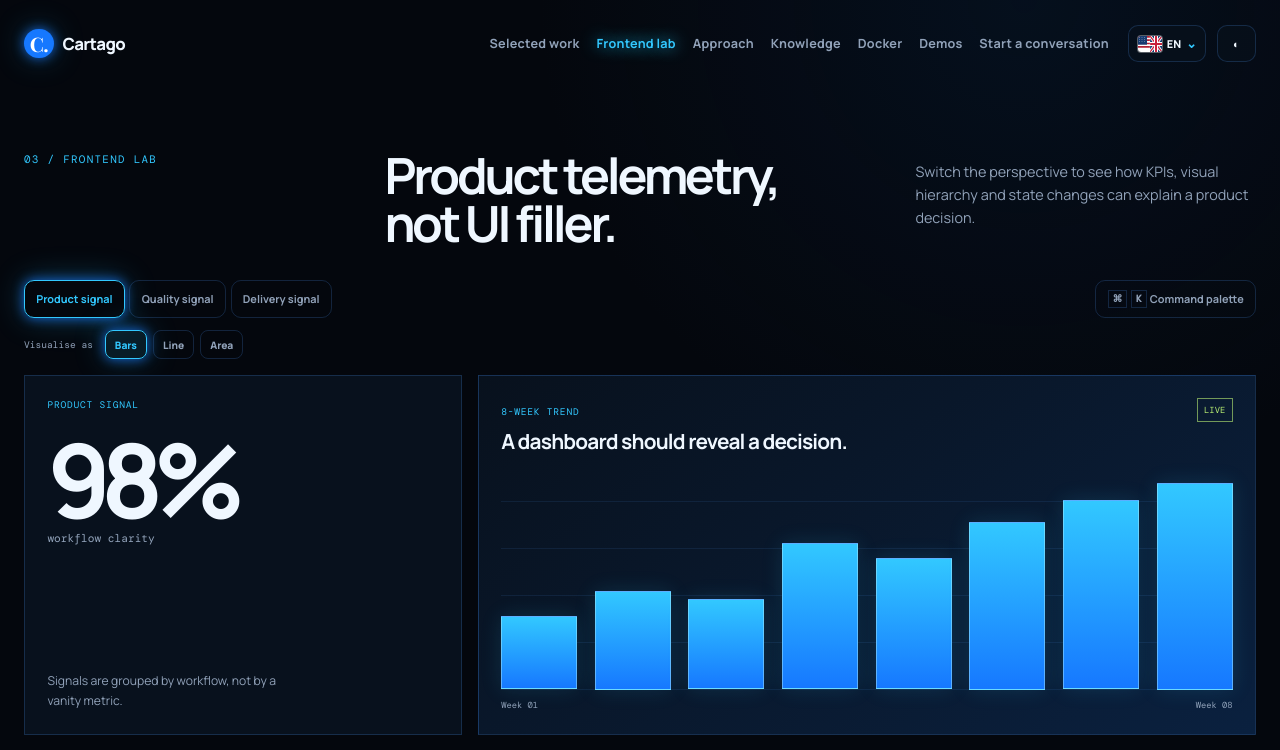
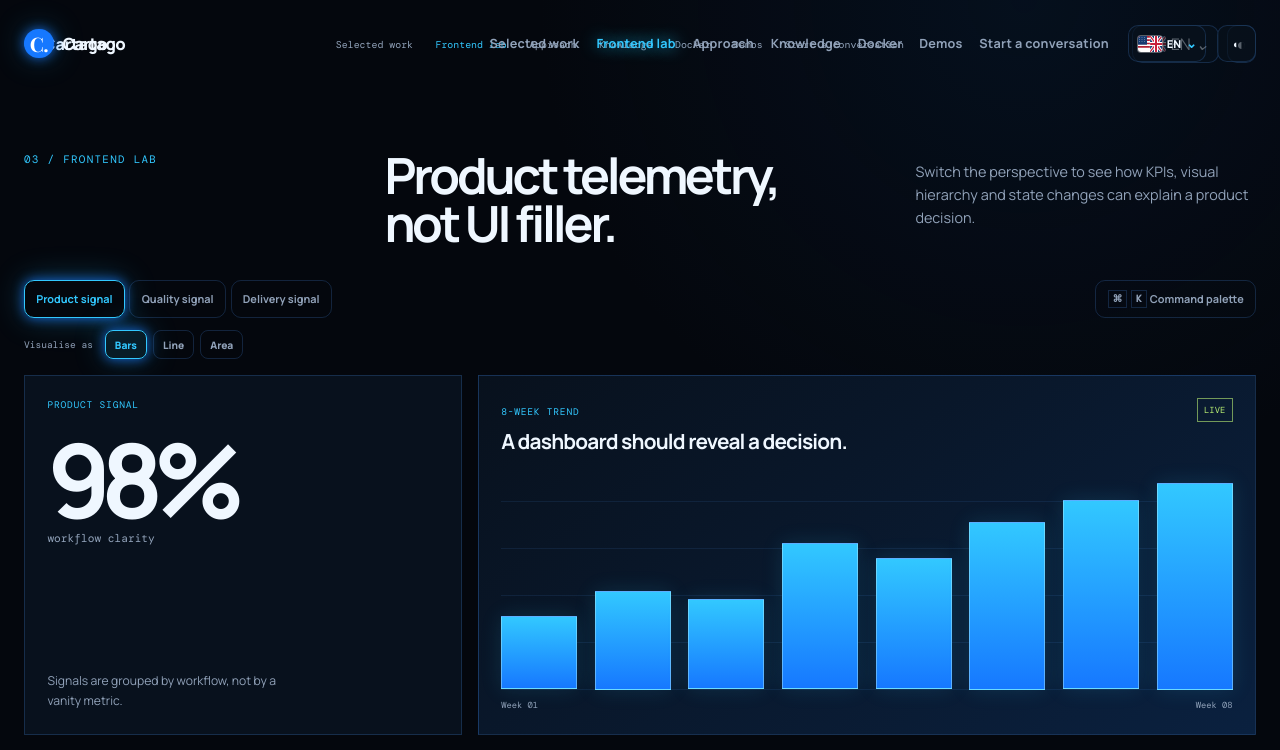
Before and after one commit to CartagoGit/portfolio, an Angular app: page /en/lab in a window 1280 px wide. Shown: the top 750 px of the page. Built offline with nearby package versions, Linux system fonts and the light colour scheme; a web font is replaced by a local one.

Commit message:
refactor: extract portfolio header shell

```diff
--- a/src/app/portfolio-page.html
+++ b/src/app/portfolio-page.html
@@ -1,7 +1,23 @@
 <main class="portfolio" [class.light-mode]="lightMode()">
   <a class="skip-link" href="#main-content">Skip to content</a>
 
-  <header class="site-header" [class.scrolled]="scrolled()">
+  <app-portfolio-header
+    [locale]="locale()"
+    [page]="page()"
+    [copy]="copy()"
+    [languages]="languages"
+    [menuOpen]="menuOpen()"
+    [localeMenuOpen]="localeMenuOpen()"
+    [localeMenuClosing]="localeMenuClosing()"
+    [lightMode]="lightMode()"
+    [scrolled]="scrolled()"
+    (navigate)="setTransition($event)"
+    (menuToggle)="toggleMenu()"
+    (localeToggle)="toggleLocaleMenu()"
+    (localeSelect)="selectLocale($event)"
+    (themeToggle)="setTheme()"
+  />
+  <header class="site-header" hidden>
     <a
       class="brand"
       [routerLink]="routeFor('home')"
--- a/src/app/portfolio-page.ts
+++ b/src/app/portfolio-page.ts
@@ -27,6 +27,7 @@ import { nextHeroPanelTransition } from './portfolio/core/motion/portfolio-motio
 import { PortfolioFooterComponent } from './portfolio/shared/ui/portfolio-footer/portfolio-footer.component';
 import { CommandPaletteComponent } from './portfolio/shared/ui/command-palette/command-palette.component';
 import { TechnologyMarqueeComponent } from './portfolio/features/home/technology-marquee/technology-marquee.component';
+import { PortfolioHeaderComponent } from './portfolio/shared/ui/portfolio-header/portfolio-header.component';
 import type {
   CapabilityId,
   ChartType,
@@ -46,6 +47,7 @@ import type {
     RouterLink,
     PortfolioFooterComponent,
     CommandPaletteComponent,
+    PortfolioHeaderComponent,
     TechnologyMarqueeComponent,
   ],
   templateUrl: './portfolio-page.html',
--- /dev/null
+++ b/src/app/portfolio/shared/ui/portfolio-header/portfolio-header.component.html
@@ -0,0 +1,115 @@
+<header class="portfolio-header" [class.portfolio-header--scrolled]="scrolled()">
+  <a
+    class="portfolio-header__brand"
+    [routerLink]="routeFor('home')"
+    (click)="selectPage('home')"
+    aria-label="Cartago home"
+    ><span class="portfolio-header__mark">C.</span><span>Cartago</span></a
+  >
+  <button
+    class="portfolio-header__menu"
+    type="button"
+    (click)="menuToggle.emit()"
+    [attr.aria-expanded]="menuOpen()"
+    aria-controls="site-navigation"
+  >
+    <span></span><span></span><span></span><span class="sr-only">Toggle navigation</span>
+  </button>
+  <nav
+    class="portfolio-header__nav"
+    id="site-navigation"
+    [class.portfolio-header__nav--open]="menuOpen()"
+    aria-label="Main navigation"
+  >
+    <a
+      [routerLink]="routeFor('work')"
+      [class.is-active]="page() === 'work'"
+      (click)="selectPage('work')"
+      >{{ copy().navWork }}</a
+    ><a
+      [routerLink]="routeFor('lab')"
+      [class.is-active]="page() === 'lab'"
+      (click)="selectPage('lab')"
+      >{{ copy().navLab }}</a
+    ><a
+      [routerLink]="routeFor('approach')"
+      [class.is-active]="page() === 'approach'"
+      (click)="selectPage('approach')"
+      >{{ copy().navAbout }}</a
+    ><a
+      [routerLink]="routeFor('knowledge')"
+      [class.is-active]="page() === 'knowledge'"
+      (click)="selectPage('knowledge')"
+      >Knowledge</a
+    ><a
+      [routerLink]="routeFor('docker')"
+      [class.is-active]="page() === 'docker'"
+      (click)="selectPage('docker')"
+      >Docker</a
+    ><a
+      [routerLink]="routeFor('demos')"
+      [class.is-active]="page() === 'demos'"
+      (click)="selectPage('demos')"
+      >Demos</a
+    ><a
+      [routerLink]="routeFor('contact')"
+      [class.is-active]="page() === 'contact'"
+      (click)="selectPage('contact')"
+      >{{ copy().contact }}</a
+    >
+  </nav>
+  <div class="portfolio-header__actions">
+    <div class="portfolio-header__locale">
+      <button
+        type="button"
+        (click)="localeToggle.emit()"
+        [attr.aria-expanded]="localeMenuOpen()"
+        aria-haspopup="listbox"
+      >
+        <img
+          [src]="locale() === 'en' ? '/icons/flag-en.svg' : '/icons/flag-es.svg'"
+          width="24"
+          height="16"
+          alt=""
+        /><span>{{ locale().toUpperCase() }}</span
+        ><i>⌄</i>
+      </button>
+      @if (localeMenuOpen() || localeMenuClosing()) {
+        <div
+          class="portfolio-header__locale-menu"
+          [class.is-closing]="localeMenuClosing()"
+          role="listbox"
+        >
+          @for (language of languages(); track language.id) {
+            <button
+              type="button"
+              role="option"
+              [attr.aria-selected]="locale() === language.id"
+              (click)="localeSelect.emit(language.id)"
+            >
+              <img
+                [src]="language.id === 'en' ? '/icons/flag-en.svg' : '/icons/flag-es.svg'"
+                width="24"
+                height="16"
+                alt=""
+              /><span
+                >{{ language.label }}<small>{{ language.detail }}</small></span
+              >
+              @if (locale() === language.id) {
+                <b>✓</b>
+              }
+            </button>
+          }
+        </div>
+      }
+    </div>
+    <button
+      class="portfolio-header__theme"
+      type="button"
+      (click)="themeToggle.emit()"
+      [attr.aria-pressed]="lightMode()"
+    >
+      <span>{{ lightMode() ? '☼' : '◐' }}</span>
+    </button>
+  </div>
+</header>
--- /dev/null
+++ b/src/app/portfolio/shared/ui/portfolio-header/portfolio-header.component.scss
@@ -0,0 +1,144 @@
+:host {
+  display: block;
+}
+.portfolio-header {
+  position: fixed;
+  z-index: 20;
+  top: 0;
+  left: 50%;
+  display: flex;
+  width: min(1380px, calc(100% - 3rem));
+  height: 88px;
+  align-items: center;
+  gap: 1.4rem;
+  transform: translateX(-50%);
+  transition:
+    height 0.3s ease,
+    width 0.3s ease,
+    background 0.3s ease,
+    backdrop-filter 0.3s ease;
+  &--scrolled {
+    top: 0.65rem;
+    width: min(1120px, calc(100% - 2rem));
+    height: 62px;
+    padding: 0 1rem;
+    border: 1px solid var(--line);
+    border-radius: 16px;
+    background: color-mix(in srgb, var(--canvas) 76%, transparent);
+    backdrop-filter: blur(18px) saturate(145%);
+  }
+  &__brand {
+    color: var(--ink);
+    font-weight: 800;
+    text-decoration: none;
+  }
+  &__mark {
+    color: var(--cyan);
+    margin-right: 0.2rem;
+  }
+  &__nav {
+    display: flex;
+    flex: 1;
+    justify-content: center;
+    gap: 0.2rem;
+  }
+  &__nav a {
+    padding: 0.45rem 0.6rem;
+    color: var(--muted);
+    font: 0.62rem 'DM Mono';
+    text-decoration: none;
+  }
+  &__nav a:hover,
+  &__nav a.is-active {
+    color: var(--cyan);
+  }
+  &__actions {
+    display: flex;
+    align-items: center;
+    gap: 0.5rem;
+  }
+  &__locale {
+    position: relative;
+  }
+  &__locale > button,
+  &__theme {
+    display: flex;
+    height: 2.35rem;
+    align-items: center;
+    justify-content: center;
+    gap: 0.3rem;
+    padding: 0 0.55rem;
+    border: 1px solid var(--line);
+    border-radius: 10px;
+    background: color-mix(in srgb, var(--surface) 65%, transparent);
+    color: var(--ink);
+  }
+  &__locale img {
+    width: 1.5rem;
+    border-radius: 3px;
+  }
+  &__locale-menu {
+    position: absolute;
+    right: 0;
+    top: calc(100% + 0.6rem);
+    width: 180px;
+    padding: 0.35rem;
+    border: 1px solid var(--line);
+    border-radius: 16px;
+    background: var(--surface);
+  }
+  &__locale-menu button {
+    display: grid;
+    width: 100%;
+    grid-template-columns: 1.6rem 1fr auto;
+    gap: 0.55rem;
+    padding: 0.55rem;
+    border: 0;
+    border-radius: 10px;
+    background: transparent;
+    color: var(--ink);
+    text-align: left;
+  }
+  &__locale-menu small {
+    display: block;
+    color: var(--muted);
+  }
+  &__menu {
+    display: none;
+  }
+}
+@media (max-width: 900px) {
+  .portfolio-header {
+    width: calc(100% - 1.7rem);
+    &__menu {
+      display: grid;
+      gap: 4px;
+      margin-left: auto;
+      border: 0;
+      background: transparent;
+    }
+    &__menu span:not(.sr-only) {
+      display: block;
+      width: 20px;
+      height: 2px;
+      background: var(--ink);
+    }
+    &__nav {
+      display: none;
+      position: absolute;
+      top: calc(100% + 0.5rem);
+      right: 0;
+      left: 0;
+      padding: 0.65rem;
+      border: 1px solid var(--line);
+      background: var(--surface);
+    }
+    &__nav--open {
+      display: flex;
+      flex-direction: column;
+    }
+    &__actions {
+      order: 3;
+    }
+  }
+}
--- /dev/null
+++ b/src/app/portfolio/shared/ui/portfolio-header/portfolio-header.component.ts
@@ -0,0 +1,39 @@
+import { ChangeDetectionStrategy, Component, input, output } from '@angular/core';
+import { RouterLink } from '@angular/router';
+import type {
+  LanguageOption,
+  Locale,
+  PortfolioCopy,
+  PortfolioPageId,
+} from '../../../domain/portfolio.types';
+
+@Component({
+  selector: 'app-portfolio-header',
+  imports: [RouterLink],
+  templateUrl: './portfolio-header.component.html',
+  styleUrl: './portfolio-header.component.scss',
+  changeDetection: ChangeDetectionStrategy.OnPush,
+})
+export class PortfolioHeaderComponent {
+  readonly locale = input.required<Locale>();
+  readonly page = input.required<PortfolioPageId>();
+  readonly copy = input.required<PortfolioCopy>();
+  readonly languages = input.required<readonly LanguageOption[]>();
+  readonly menuOpen = input.required<boolean>();
+  readonly localeMenuOpen = input.required<boolean>();
+  readonly localeMenuClosing = input.required<boolean>();
+  readonly lightMode = input.required<boolean>();
+  readonly scrolled = input.required<boolean>();
+  readonly navigate = output<PortfolioPageId>();
+  readonly menuToggle = output<void>();
+  readonly localeToggle = output<void>();
+  readonly localeSelect = output<Locale>();
+  readonly themeToggle = output<void>();
+
+  protected routeFor(page: PortfolioPageId): string[] {
+    return page === 'home' ? ['/', this.locale()] : ['/', this.locale(), page];
+  }
+  protected selectPage(page: PortfolioPageId): void {
+    this.navigate.emit(page);
+  }
+}
```
Also changed, not shown: src/app/portfolio/domain/portfolio.types.ts (+11 -0 lines), 1 other file (tests, documents, lock files or other folders).
